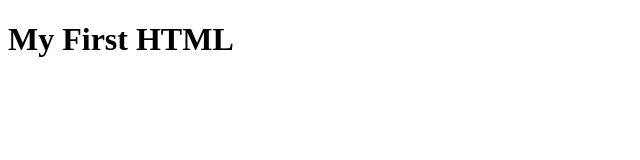
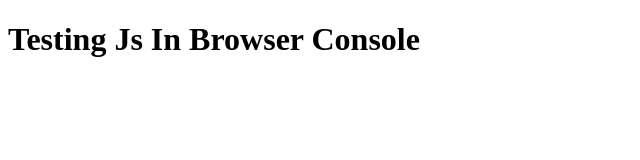
Before and after one commit to maliqtaylor/js-variables, a plain HTML site: page index.html in a window 1280 px wide. Shown: the whole page, without its empty margins (0-640 px from the left). Drawn offline with Linux system fonts and the light colour scheme.

Commit message:
html file used for testing in console

```diff
--- a/index.html
+++ b/index.html
@@ -8,7 +8,7 @@
 </head>
 
 <body>
-    <h1>My First HTML</h1>
+    <h1>Testing Js In Browser Console</h1>
     <script src="index.js"></script>
 </body>
 
```
